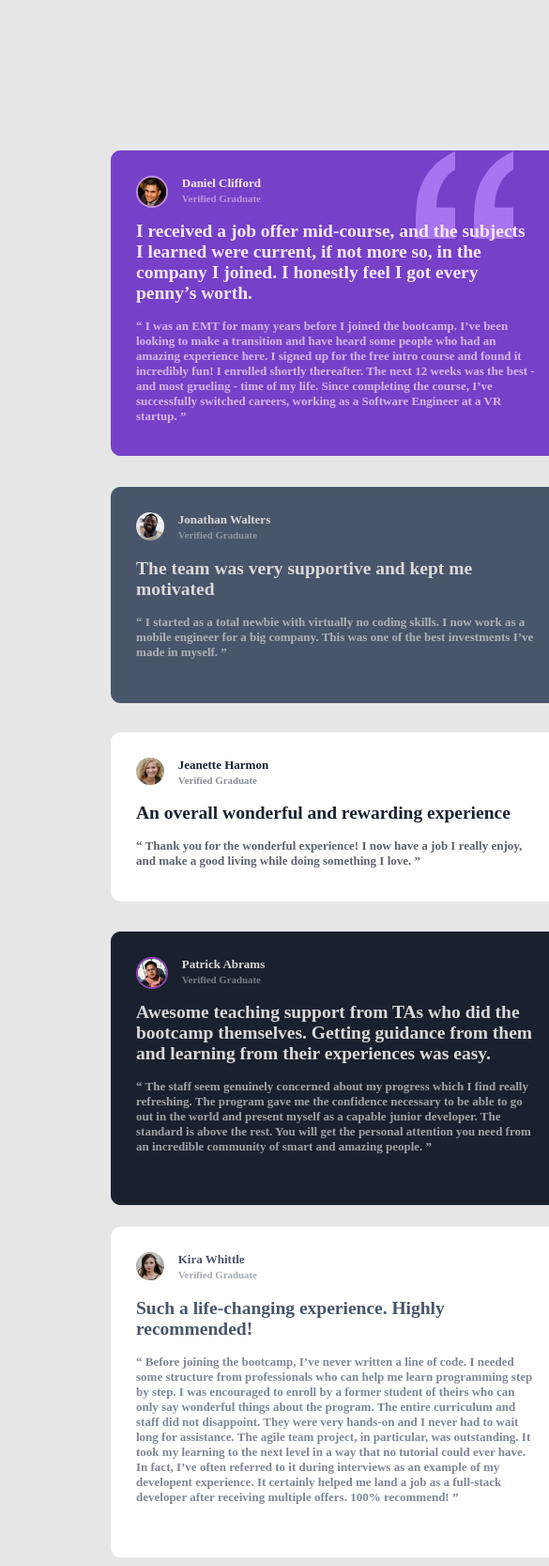
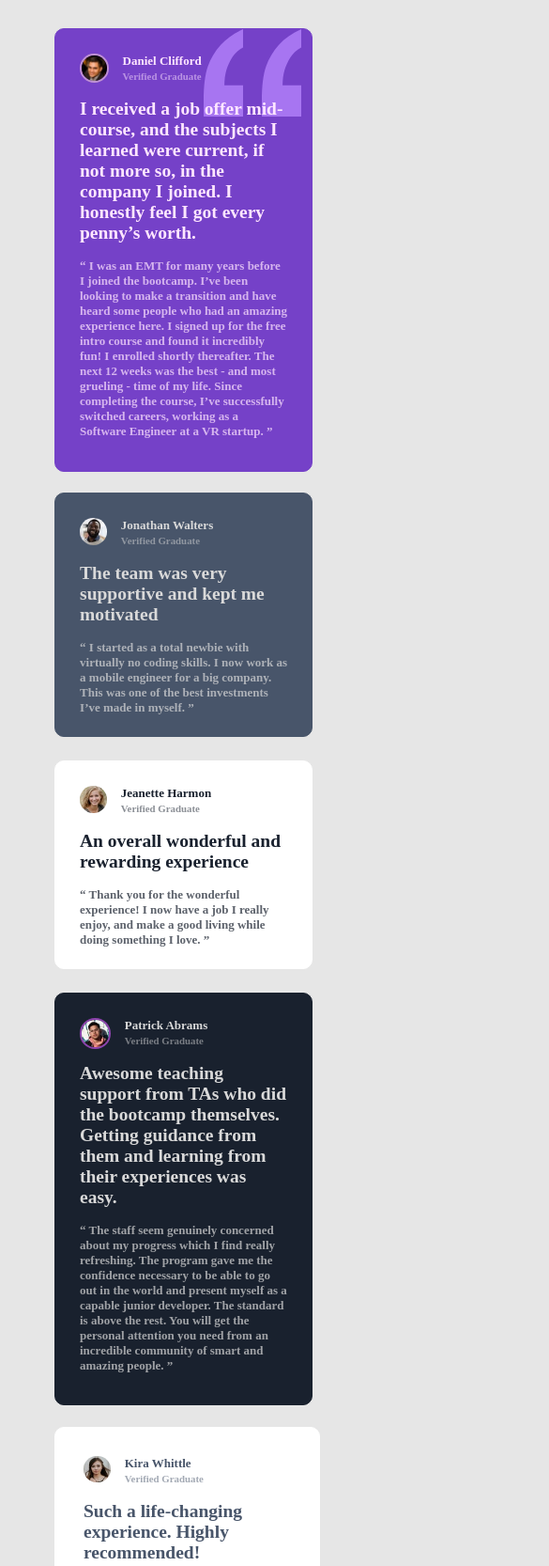
Before and after one commit to MahfudW/Project-Pertama-Buat-Grid-HTML-CSS, a plain HTML site: page index.html in a window 390 px wide. Shown: the top 1666 px of the page at 94% size, 585 px wide, since content can reach past the window. Drawn offline with Linux system fonts and the light colour scheme; a web font is replaced by a local one.

Commit message:
Update responsive.css

```diff
--- a/docs/responsive.css
+++ b/docs/responsive.css
@@ -490,4 +490,248 @@
 }
 
 /* Extra small devices (phones, 600px and down) */
-@media only screen and (max-width: 600px) {}
+@media only screen and (max-width: 600px) {
+
+    body,
+    html {
+        width: 375px;
+        background-color: hsl(0, 0%, 90%);
+    }
+
+    .grid-section {
+        display: grid;
+        padding: 10px;
+        margin-top: 20px;
+        margin-bottom: 20px;
+        margin-left: 40px;
+        margin-right: 20px;
+        font-size: 13px;
+        font-weight: 600;
+    }
+
+    /* Start card 1 */
+    .container1 {
+        grid-column: 1;
+        grid-row: 1;
+        background-color: hsl(263, 55%, 52%);
+        width: 75%;
+        height: 90%;
+        padding: 26px 26px 26px 26px;
+        border: 1px solid hsl(263, 55%, 52%);
+        border-radius: 10px;
+        background-image: url("/images/bg-pattern-quotation.svg");
+        background-repeat: no-repeat;
+        background-position: 158px 0px;
+    }
+
+    .user1 img {
+        width: 12%;
+        border-radius: 50%;
+        display: flex;
+        float: left;
+        margin-right: 15px;
+        border: 2px solid hsl(281, 44%, 70%, 1);
+        align-items: center;
+    }
+
+    .user1 strong {
+        color: hsl(300, 100%, 95%);
+    }
+
+    .user1 small {
+        color: hsl(300, 100%, 95%);
+        opacity: 50%;
+    }
+
+    .header1 {
+        color: hsl(300, 100%, 95%);
+    }
+
+    .content1 {
+        color: hsl(300, 100%, 95%);
+        opacity: 70%;
+    }
+
+    /* Ends card 1 */
+
+    /* Start card 2 */
+    .container2 {
+        grid-column: 1;
+        grid-row: 2;
+        background-color: hsl(217, 19%, 35%);
+        width: 75%;
+        height: 70%;
+        margin-left: 0.1px;
+        margin-top: 10%;
+        padding: 26px 26px 26px 26px;
+        border: 1px solid hsl(217, 19%, 35%);
+        border-radius: 10px;
+    }
+
+    .user2 img {
+        width: 13%;
+        border-radius: 50%;
+        display: flex;
+        float: left;
+        margin-right: 15px;
+        align-items: center;
+    }
+
+    .user2 strong {
+        color: hsl(0, 0%, 85%);
+    }
+
+    .user2 small {
+        color: hsl(0, 0%, 85%);
+        opacity: 50%;
+    }
+
+    .header2 {
+        color: hsl(0, 0%, 85%);
+    }
+
+    .content2 {
+        color: hsl(0, 0%, 85%);
+        opacity: 70%;
+    }
+
+    /* Ends card 2 */
+
+    /* Start card 3 */
+    .container3 {
+        grid-column: 1;
+        grid-row: 3;
+        background-color: hsl(0, 0%, 100%);
+        width: 75%;
+        height: 68%;
+        margin-top: 7%;
+        padding: 26px 26px 26px 26px;
+        border: 1px solid hsl(0, 0%, 100%);
+        border-radius: 10px;
+    }
+
+    .user3 img {
+        width: 13%;
+        border-radius: 50%;
+        display: flex;
+        float: left;
+        margin-right: 15px;
+        align-items: center;
+    }
+
+    .user3 strong {
+        color: hsl(219, 29%, 14%);
+    }
+
+    .user3 small {
+        color: hsl(219, 29%, 14%);
+        opacity: 50%;
+    }
+
+    .header3 {
+        color: hsl(219, 29%, 14%)
+    }
+
+    .content3 {
+        color: hsl(219, 29%, 14%);
+        opacity: 70%;
+    }
+
+    /* Ends card 3 */
+
+    /* Start card 4 */
+    .container4 {
+        grid-column: 1;
+        grid-row: 4;
+        background-color: hsl(219, 29%, 14%);
+        width: 75%;
+        height: 85%;
+        margin-left: 0%;
+        margin-top: 7%;
+        padding: 26px 26px 26px 26px;
+        border: 1px solid hsl(219, 29%, 14%);
+        border-radius: 10px;
+    }
+
+    .user4 img {
+        width: 13%;
+        border-radius: 50%;
+        display: flex;
+        float: left;
+        margin-right: 15px;
+        border: 2px solid hsl(282, 44%, 47%);
+        align-items: center;
+    }
+
+    .user4 strong {
+        color: hsl(0, 0%, 85%);
+    }
+
+    .user4 small {
+        color: hsl(0, 0%, 85%);
+        opacity: 50%;
+    }
+
+    .header4 {
+        color: hsl(0, 0%, 85%);
+    }
+
+    .content4 {
+        color: hsl(0, 0%, 85%);
+        opacity: 70%;
+    }
+
+    /* Ends card 4 */
+
+    /* Start card 5 */
+    .container5 {
+        grid-column: 1;
+        grid-row: 5;
+        background-color: hsl(0, 0%, 100%);
+        width: 75%;
+        height: 87%;
+        margin-left: 0%;
+        margin-top: 10%;
+        padding: 30px 30px 25px 30px;
+        border: 1px solid hsl(0, 0%, 100%);
+        border-radius: 10px;
+    }
+
+    .user5 img {
+        width: 13%;
+        border-radius: 50%;
+        display: flex;
+        float: left;
+        margin-right: 15px;
+        align-items: center;
+    }
+
+    .user5 strong {
+        color: hsl(217, 19%, 35%);
+    }
+
+    .user5 small {
+        color: hsl(217, 19%, 35%);
+        opacity: 50%;
+    }
+
+    .header5 {
+        color: hsl(217, 19%, 35%);
+    }
+
+    .content5 {
+        color: hsl(217, 19%, 35%);
+        opacity: 70%;
+    }
+
+    /* End card 5 */
+
+    .attribution {
+        font-size: 11px;
+
+    }
+
+    .attribution a {
+        color: hsl(228, 45%, 44%);
+    }
+}
```
